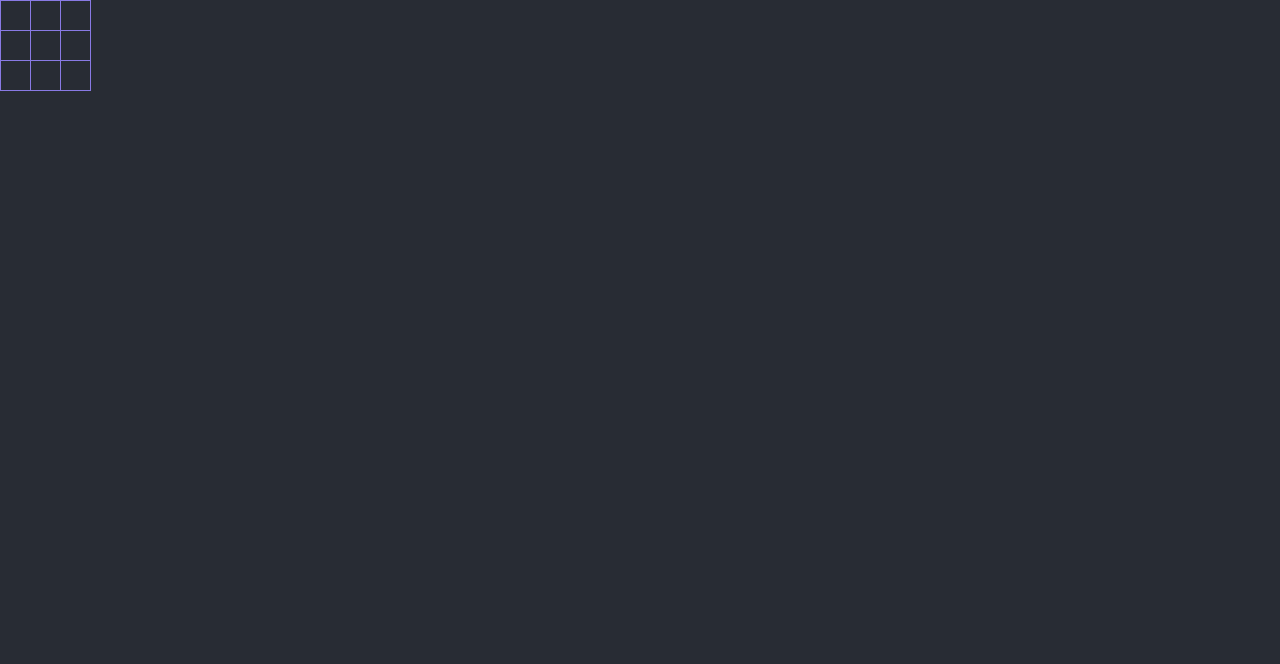
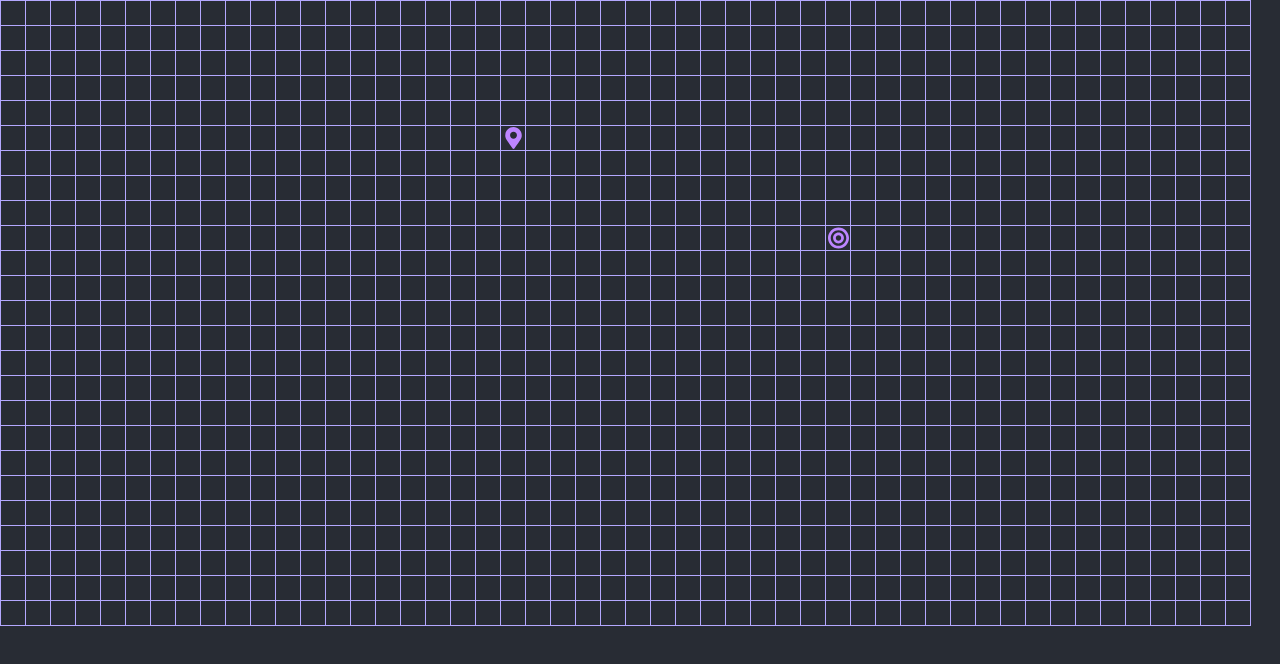
Before and after one commit to CinatitBR/amazing-pathfinding-visualizer, a React (Create React App) app: page / in a window 1280 px wide. Shown: the top 664 px of the page. Built offline with nearby package versions, Linux system fonts and the light colour scheme.

Commit message:
Create App page

```diff
--- a/src/App.css
+++ b/src/App.css
@@ -1,16 +1,3 @@
 body {
   background-color: #282c34;
 }
-
-/* Board */
-table {
-  border-spacing: 0;
-  border-collapse: collapse;
-}
-
-table td {
-  border: 1px solid #897ae4;
-
-  width: 30px;
-  height: 30px;
-}
--- a/src/App.tsx
+++ b/src/App.tsx
@@ -1,24 +1,65 @@
+import { useState } from 'react';
+import Board, { RowType, CellType, RowListType } from './components/Board/Board';
+
 import './App.css';
 
+const createRowList = (rowCount: number, colCount: number, startPos: string, targetPos: string) => {
+  const rowList: RowListType = [];
+
+  for (let i = 0; i < rowCount; i++) {
+    const row: RowType = [];
+
+    for (let j = 0; j < colCount; j++) {
+      const [startRow, startCol] = startPos.split('-')
+      const [targetRow, targetCol] = targetPos.split('-')
+      let state = 'initial';
+
+      if (i === parseInt(startRow) && j === parseInt(startCol))
+        state = 'start'
+      else if (i === parseInt(targetRow) && j === parseInt(targetCol))
+        state = 'target'
+
+      const cell: CellType = { id: `${i}-${j}`, state, weight: 1};
+
+      row.push(cell);
+    }
+
+    rowList.push(row);
+  }
+
+  return rowList;
+}
+
+const rowListData = createRowList(25, 50, '5-20', '9-33');
+
 function App() {
+  const [rowList, setRowList] = useState(rowListData)
+
+  const handleCellClick = (cell: CellType) => {
+    const [rowIndex, colIndex] = cell.id.split('-');
+    const newRowList = [...rowList];
+
+    // Get cell state
+    const currentState = newRowList
+      [parseInt(rowIndex)]
+      [parseInt(colIndex)].state;
+
+    if (currentState === 'start' || currentState === 'target')
+      return
+
+    // Update cell state
+    newRowList
+      [parseInt(rowIndex)]
+      [parseInt(colIndex)]
+      .state = currentState === 'initial' ? 'wall' : 'initial';
+
+    setRowList(newRowList);
+  }
+
   return (
-    <table>
-      <tr>
-        <td></td>
-        <td></td>
-        <td></td>
-      </tr>
-      <tr>
-        <td></td>
-        <td></td>
-        <td></td>
-      </tr>
-      <tr>
-        <td></td>
-        <td></td>
-        <td></td>
-      </tr>
-    </table>
+    <div className="app">
+      <Board rowList={rowList} onCellClick={handleCellClick} />
+    </div>
   );
 }
 
```
